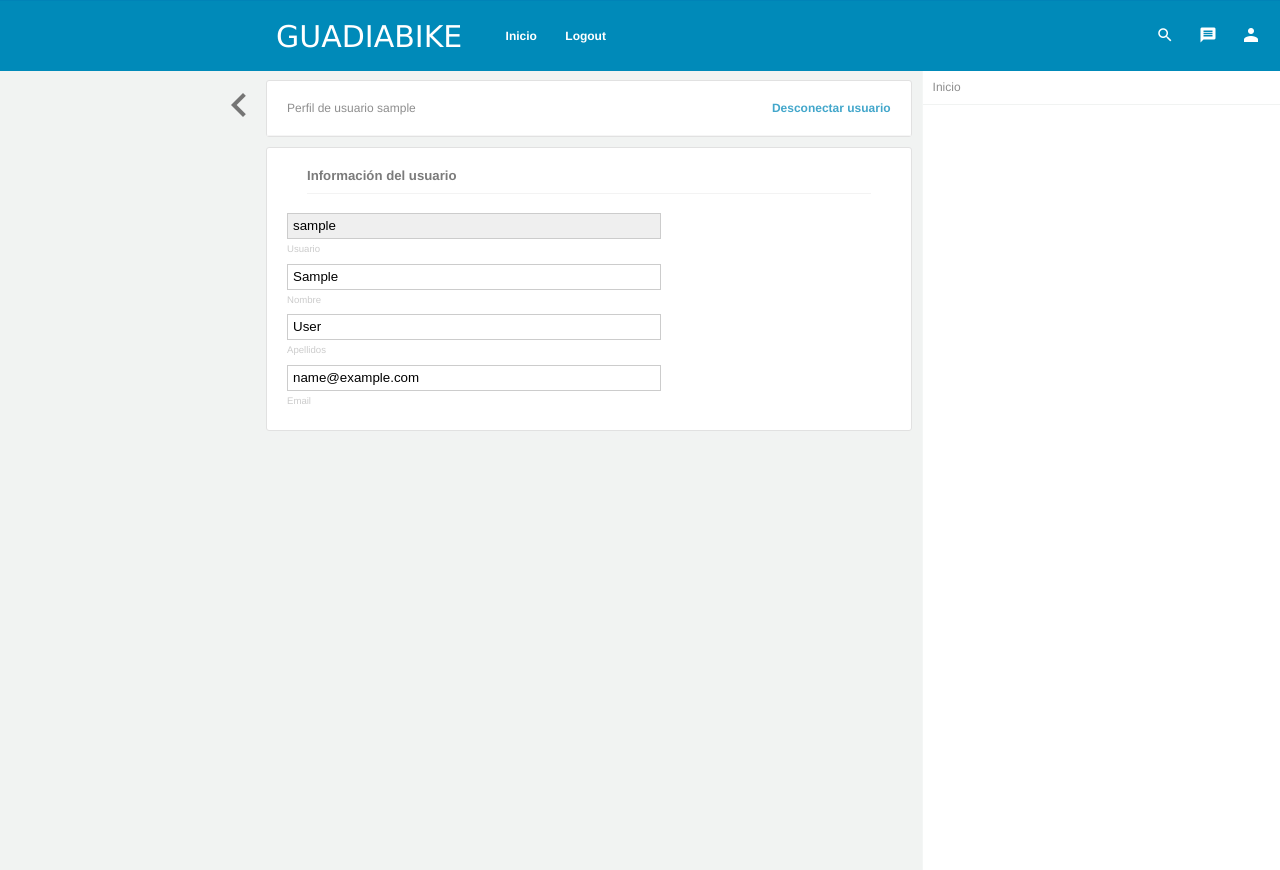
After one commit to guadiabike/guadiabike, a Django app: page /accounts/profile/ in a window 1280 px wide. The commit adds this page. Run offline with Django 3.2, Linux system fonts and the light colour scheme; the visitor is signed in with stand-in values (Sample User, id 1); parts of the project's set-up code (start-up, migrations or seed data) failed here and were passed over.

Commit message:
Cambios profile

```diff
--- a/guadiabike/templates/_template/base-page.html
+++ b/guadiabike/templates/_template/base-page.html
@@ -42,7 +42,7 @@
 
 			<div class="action ui-table-cell"><img src="{{ STATIC_URL }}images/md/action/ic_search_white_18dp.png"/></div>
 			<div class="action ui-table-cell"><img src="{{ STATIC_URL }}images/md/communication/ic_message_white_18dp.png"/></div>
-			<div class="action ui-table-cell"><img src="{{ STATIC_URL }}images/md/social/ic_person_white_18dp.png"/></div>
+			<div class="action ui-table-cell" onclick="location.href='{% url 'login' %}';"><img src="{{ STATIC_URL }}images/md/social/ic_person_white_18dp.png"/></div>
             <!--
 			<div class="action ui-table-cell"><img src="{{ STATIC_URL }}images/md/navigation/ic_more_vert_white_16dp.png"/></div>
             -->
--- /dev/null
+++ b/guadiabike/templates/accounts/profile.html
@@ -0,0 +1,78 @@
+{% extends "_template/base-page.html" %}
+
+{% load i18n %}
+{% load binky_calendar %}
+
+{% block extrastyle %}
+
+    <style>
+
+    </style>
+
+{% endblock %}
+
+{% block content %}
+
+    <div class="jp-section">
+
+        <!-- CABECERA CON EL TITULO -->
+
+        <div class="box">
+
+            <div class="box-event-back ui-pc" onclick="location.href='{% url 'home' %}';"></div>
+
+            <div class="box-header">
+
+                <div class="center">
+                    <span>Perfil de usuario {{ request.user }}</span>
+                </div>
+
+                <div class="right">
+                    <span class="ui-clickeable jp-text-high" onclick="location.href='{% url 'logout' %}';">Desconectar usuario</span>
+                </div>
+
+                <div style="clear: both;"></div>
+
+            </div>
+
+        </div>
+
+        <div class="box">
+
+            <div class="box-form">
+
+                    <div class="title">Información del usuario</div>
+
+                    <div class="separator"></div>
+                    <br>
+
+                    <div class="field">
+                    <input type="text" class="field-data field-read-only" value="{{ request.user.username}}" readonly></input><span class="field-title">Usuario</span>
+                    </div>
+
+                    <div class="field">
+                    <input type="text" class="field-data" value="{{ request.user.first_name}}"></input><span class="field-title">Nombre</span>
+                    </div>
+
+                    <div class="field">
+                    <input type="text" class="field-data" value="{{ request.user.last_name}}"></input><span class="field-title">Apellidos</span>
+                    </div>
+
+                    <div class="field">
+                    <input type="text" class="field-data" value="{{ request.user.email}}"></input><span class="field-title">Email</span>
+                    </div>
+
+
+                    <div style="clear: both;"></div>
+
+            </div>
+
+        </div>
+
+    </div>
+
+    <!-- RIGHT MENU -->
+
+
+
+{% endblock %}
--- a/guadiabike/urls.py
+++ b/guadiabike/urls.py
@@ -17,6 +17,7 @@ urlpatterns = patterns('',
     # Login
     # url(r'^login/$', 'guadiabike.views.login', name='login'),
 
+    url(r'^accounts/profile/$', 'guadiabike.views.profile', name='profile'),
     url(r'^accounts/login/$', 'guadiabike.views.login', name='login'),
     url(r'^accounts/logout/$', 'guadiabike.views.logout', name='logout'),
     url(r'^home/$', 'guadiabike.views.home', name='home'),
--- a/guadiabike/views.py
+++ b/guadiabike/views.py
@@ -11,17 +11,21 @@ def index(request):
     return render(request, 'page/index.html')
 
 
-
 def home(request):
     return render(request, 'page/index.html')
+
+
+@login_required
+def profile(request):
+    return render(request, 'accounts/profile.html')
 
 
 # Accounts
 def login(request):
 
-    # Si usuario ya está logado, lo devolvemos a home.
+    # Si usuario ya está logado, vamos al perfil.
     if request.user.is_authenticated():
-        return redirect('home')
+        return redirect('profile')
 
     # Se define el formulario
     form = AuthenticationForm()
--- a/web-content/static/styles/main.css
+++ b/web-content/static/styles/main.css
@@ -3,6 +3,10 @@ html, body {
     font-size: 12px; font-family: Helvetica Neue, Helvetica, sans-serif;
     margin: 0; padding: 0;
 }
+
+/* COMUN */
+
+input[type="text"] { appearance: none; box-shadow: none; border-radius: none; padding: 2px 5px 2px 5px; }
 
 /* CABECERA DEL MENÚ DE APLICACION */
 
@@ -25,17 +29,17 @@ html, body {
 
 .jp-section { display: table-cell; width: 65%; vertical-align: top; }
 
-.jp-section .box { position: relative; margin: 10px 10px 25px 10px; border-radius: 3px; }
+.jp-section .box { position: relative; margin: 10px 10px 10px 10px; border-radius: 3px; }
 .jp-section .box .box-event-back { cursor: pointer;  position: absolute; top: 0px; left: -52px; width: 48px; height: 48px; }
-.jp-section .box .box-header { position: relative; padding: 10px; min-height: 100px; }
+.jp-section .box .box-header { position: relative; padding: 10px;  }
 .jp-section .box .box-header .image { float:left; margin: 10px;	}
 .jp-section .box .box-header .image img { width:80px; height:80px; }
-.jp-section .box .box-header .center { float:left; margin: 10px; }
+.jp-section .box .box-header .center { float: left; margin: 10px; }
 .jp-section .box .box-header .center .title { font-size: 1.7em; display:block; line-height: 1.2em; }
 .jp-section .box .box-header .center .subtitle { display: block; line-height: 2em;}
 .jp-section .box .box-header .center .subsubtitle { display: block; line-height: 2em; font-size: 0.9em; }
-.jp-section .box .box-header .right { float:right;  margin: 40px 10px 10px 10px; }
-.jp-section .box .box-header .right .number { font-weight: bold; font-size: 1.3em; display:block; text-align: right;}
+.jp-section .box .box-header .right { float: right;  margin: 10px; }
+.jp-section .box .box-header .right .number { font-weight: bold; font-size: 1.3em; display:block; text-align: right; padding-top: 40px}
 .jp-section .box .box-header .right .info { font-size: 1.3em; display:block; text-align: right;}
 .jp-section .box .box-header .action1 { position: absolute; right: 10px; cursor: pointer; cursor: hand;}
 
@@ -44,8 +48,13 @@ html, body {
 .jp-section .box .box-navigation .options .option { display: table-cell; margin: 0 15px 0 15px; padding: 0 5px 5px 5px; font-weight: bold; cursor: pointer; cursor: hand; }
 
 .jp-section .box .box-content { padding: 10px 20px 20px 20px;  }
+.jp-section .box .box-content .box-image { width: 100%; }
 
-.jp-section .box .box-content .box-image { width: 100%; }
+.jp-section .box .box-form { padding: 10px 20px 20px 20px;  }
+.jp-section .box .box-form .title { padding: 10px 10px 10px 20px; width: 100%; font-size: 1.1em; }
+.jp-section .box .box-form .field { width: 60%;}
+.jp-section .box .box-form .field .field-data { width: 100%;}
+.jp-section .box .box-form .field .field-title { margin-top: 5px;}
 
 .jp-section .box .separator { border-top: 1px solid #f3f3f3;  margin: 0 20px 0 20px;}
 
--- a/web-content/static/theme/blue.css
+++ b/web-content/static/theme/blue.css
@@ -1,6 +1,15 @@
 html, body { background-color: #F1F3F2; color: #8e8e8e; }
 
+
+/* COMUN */
+
+input[type="text"] { border: 1px solid #cccccc; }
+
+/* CABECERA DEL MENÚ DE APLICACION */
+
 .jp-main-header { background-color: #008ab9; color: white; border-top: 1px solid #0083b7; }
+
+/* CONTENIDO DE LA APLICACION */
 
 .jp-nav { background-color: white; border-left: 1px solid #f4f6f5; }
 .jp-nav .box .section { border-bottom: 1px solid #F1F3F2;}
@@ -14,10 +23,14 @@ html, body { background-color: #F1F3F2; color: #8e8e8e; }
 .jp-section .box .box-header .right .number { color: #3f3f3f; }
 .jp-section .box .box-header .right .info { color: #7b7b7b; }
 
+.jp-section .box .box-form .title { color: #7b7b7b; font-weight: bold;  }
+
 .jp-section .box .box-navigation .option-selected { border-bottom: 2px solid #0185b6; color: #1e1e1e; }
 .jp-text-high { color: #43a7cb; font-weight: bold; }
 
 .field .field-title { color: #cccccc; }
+
+.field-read-only { background-color: #efefef; }
 
 /* BUTTONS
  -------------------------------------------------------------------------------------------------------- */
```
Also changed, not shown: guadiabike/templates/accounts/login.html (+30 -38 lines).
